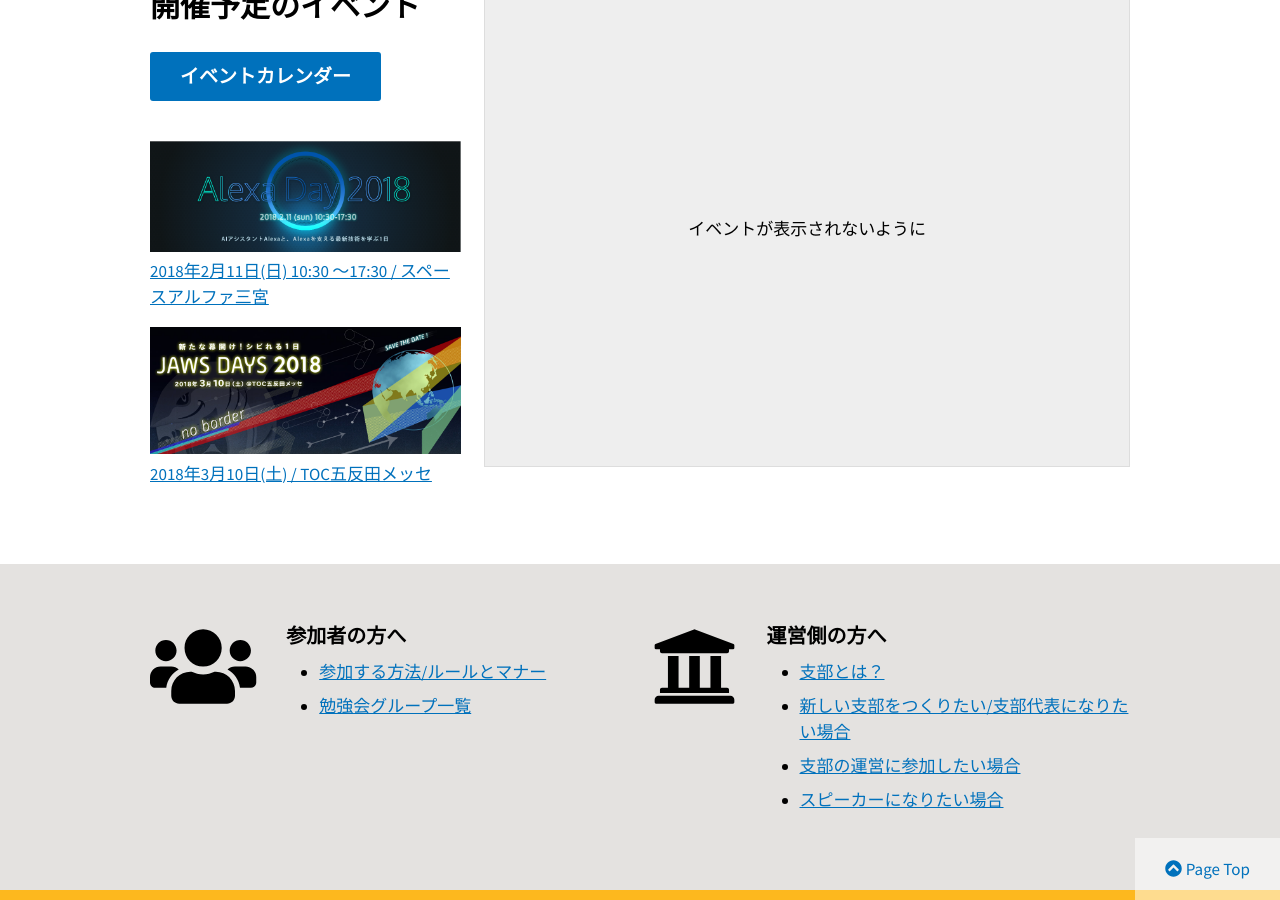
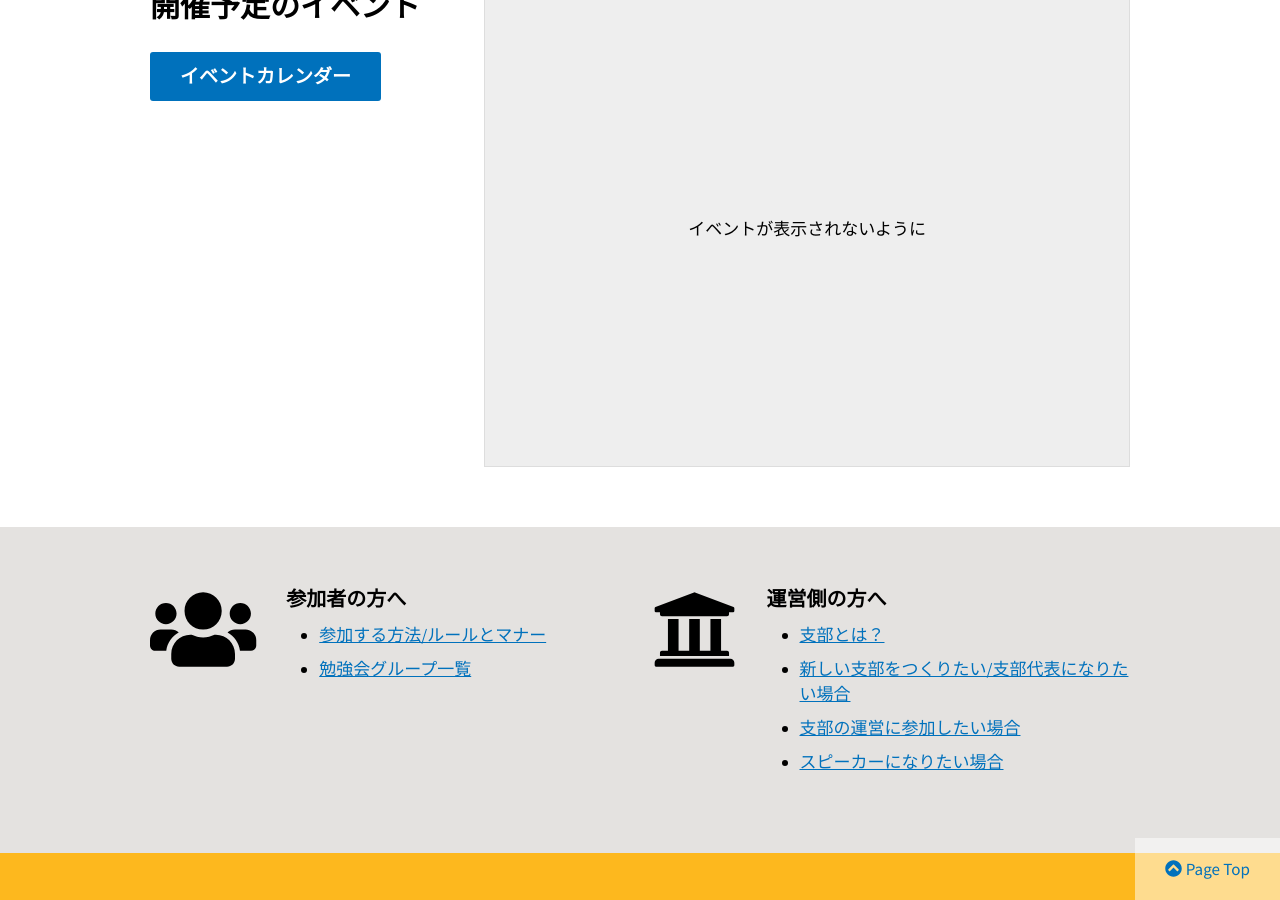
Before and after one commit to jaws-ug/jaws-ug.jp, a Jekyll site: the page built from index.md, in a window 1280 px wide and 900 px high, scrolled down 832 px. Built offline with Jekyll 4.4.1, drawn with Linux system fonts in a browser that asks for light colours; nearby versions of some CDN libraries; comment, search, counter and statistics services are not loaded.

Commit message:
イベントサイトのバナー移動。

```diff
--- a/_data/events.csv
+++ b/_data/events.csv
@@ -4,12 +4,14 @@
 JAWS DAYS 2015,https://jawsdays2015.jaws-ug.jp/,jawsdays2015.png,2015.3.22
 JAWS DAYS 2016,https://jawsdays2016.jaws-ug.jp/,jawsdays2016.png,2016.3.12
 JAWS DAYS 2017,https://jawsdays2017.jaws-ug.jp/,jawsdays2017.png,2017.3.11
-blank
+JAWS DAYS 2018,https://jawsdays2018.jaws-ug.jp/,jawsdays-2018-banner.png,2018.3.10
 JAWS FESTA Kansai 2013,https://jfk2013.jaws-ug.jp/,jawsfesta2013.png,2013.9.28
 JAWS FESTA Tohoku 2014,https://jft2014.jaws-ug.jp/,jawsfesta2014.png,2014.9.6
 JAWS FESTA 2015 九州IT産業革命,https://jft2015.jaws-ug.jp/,jawsfesta2015.png,2015.11.3
 JAWS FESTA 東海道 2016,https://jft2016.jaws-ug.jp/,jawsfesta2016.png,2016.10.22
 JAWS FESTA 中四国 2017,http://jft2017.jaws-ug.jp/,jawsfesta2017.png,2017.11.4
 blank
+Alexa Day 2018,https://alexaday2018.jaws-ug.jp/,jaws-ug-alexaday-cover.png,2018.2.11
+blank
 春のJAWS-UG 三都物語 2013,https://santo.jaws-ug.jp/,santo2013.png,2013.3.9
 夏のJAWS-UG 三都物語 2014,https://santo2014.jaws-ug.jp/,santo2014.png,2014.7.5
--- a/_includes/banner.html
+++ b/_includes/banner.html
@@ -1,5 +1 @@
 <!-- イベントバナー掲載エリア -->
-<p><a href="https://alexaday2018.jaws-ug.jp/" target="_blank"><img src="{{ site.baseurl }}/assets/images/lp/jaws-ug-alexaday-cover.png" alt="Alexa Day 2018"><br>
-2018年2月11日(日) 10:30 〜17:30 / スペースアルファ三宮</a></p>
-<p><a href="https://jawsdays2018.jaws-ug.jp/" target="_blank"><img src="{{ site.baseurl }}/assets/images/lp/jawsdays-2018-banner.png" alt="JAWS DAYS 2018"><br>
-2018年3月10日(土) / TOC五反田メッセ</a></p>
```
Also changed, not shown: assets/images/lp/jaws-ug-alexaday-cover.png (deleted), assets/images/lp/jawsdays-2018-banner.png (deleted), assets/images/site-cover/jaws-ug-alexaday-cover.png (added), assets/images/site-cover/jawsdays-2018-banner.png (added).
